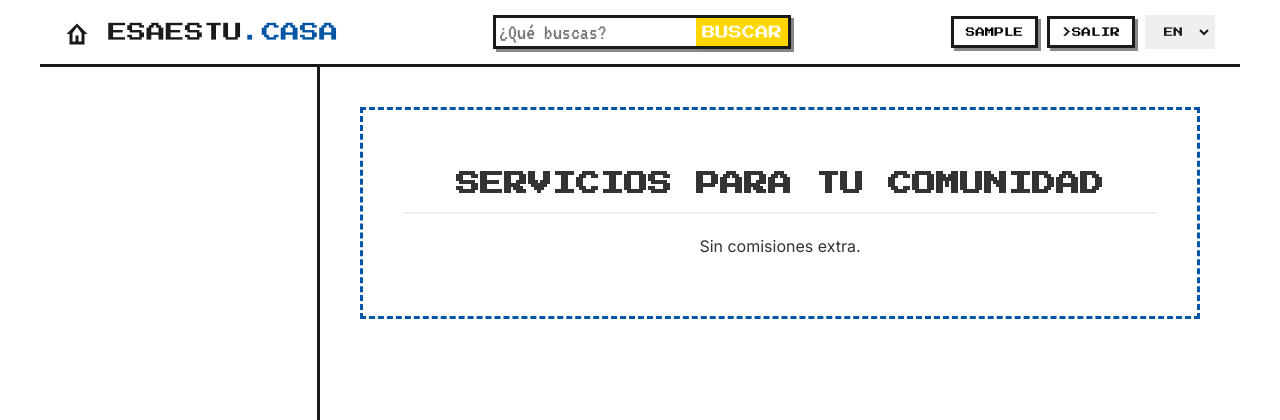
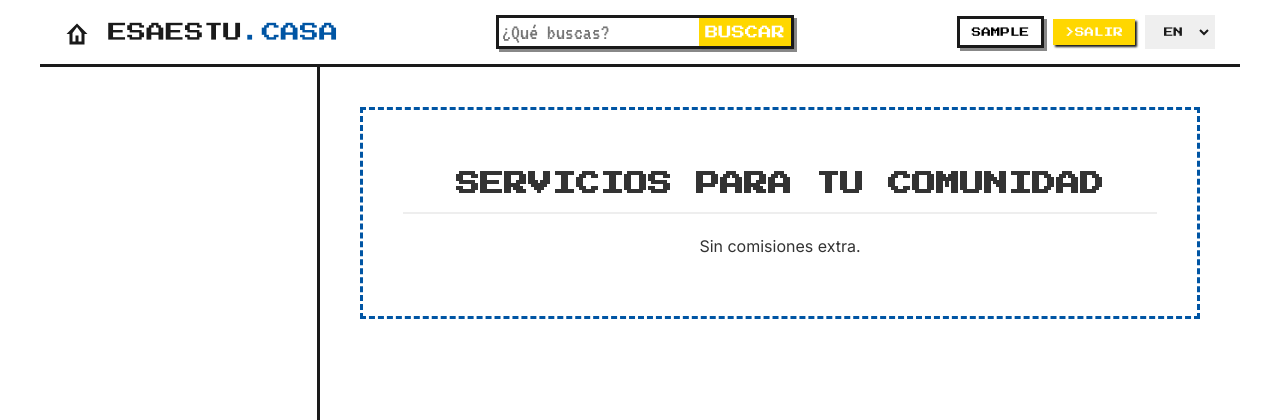
Before and after one commit to gmplanet/esaestu, a Django app: page /en/ in a window 1280 px wide. Shown: the top 420 px of the page. Run offline with Django 5.2, Linux system fonts and the light colour scheme; the visitor is signed in with stand-in values (Sample User, id 1); data that the repository does not hold is empty.

Commit message:
modified:   static/css/pixel_style.css

```diff
--- a/static/css/pixel_style.css
+++ b/static/css/pixel_style.css
@@ -164,18 +164,29 @@ h1, h2, h3, .logo-pixel, .auth-link, button {
 }
 
 .auth-link.salir {
-    background: var(--pixel-white);
-    color: rgb(0, 0, 0);
-    border-color: var(--pixel-black);
-    box-shadow: 3px 3px 0px var(--pixel-grey);
+    /*appearance: none;     /* Убирает стандартные стили браузера/ОС */
+    /*background: none;     /* Убирает серый фон */
+    border: none;         /* Убирает рамку */
+    /*padding: 0;           /* Убирает внутренние отступы */
+    /*outline: none;        /* Убирает синюю обводку при клике */
+    /*font: inherit;        /* Заставляет кнопку использовать шрифт родителя */
+    /*color: inherit;       /* Наследует цвет текста */
+    cursor: pointer;      /* Возвращает палец (курсор) при наведении */
+
+
+    background: var(--pixel-yellow);
+    color: white;
+    border-color: var(--pixel-yellow);
+    box-shadow: 2px 2px 2px var(--pixel-black);
+
 }
 
 .auth-link.salir:hover {
-    background: var(--pixel-white);
-    color: rgb(0, 0, 0);
-    border-color: var(--pixel-black);
     transform: translate(2px, 2px);
-    box-shadow: 2px 2px 0px var(--pixel-white);
+    box-shadow: 0px 0px 0px var(--pixel-black);
+    z-index: 1300;
+    box-shadow: inset -2px -2px 0 2px grey;
+    box-shadow: inset -1px -1px 0 1px rgb(0, 0, 0);
 }
 
 .auth-link.user_link {
```
